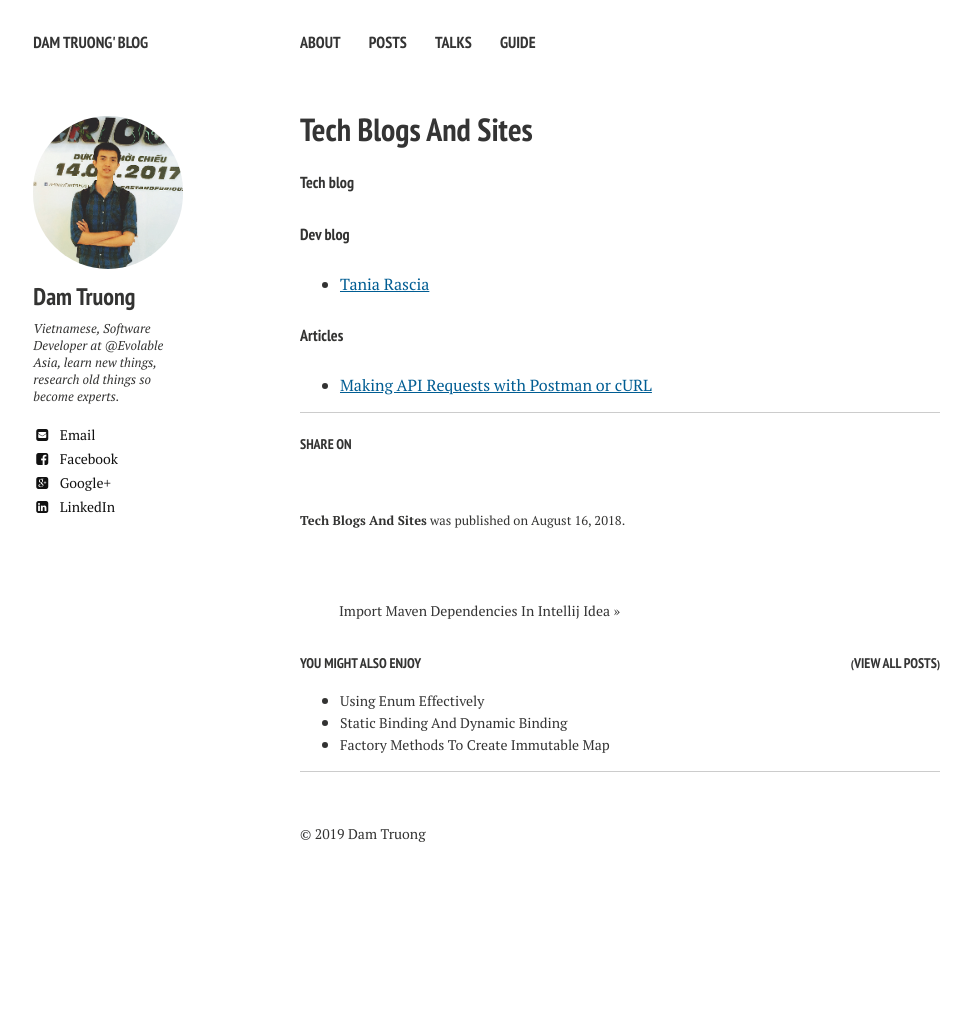
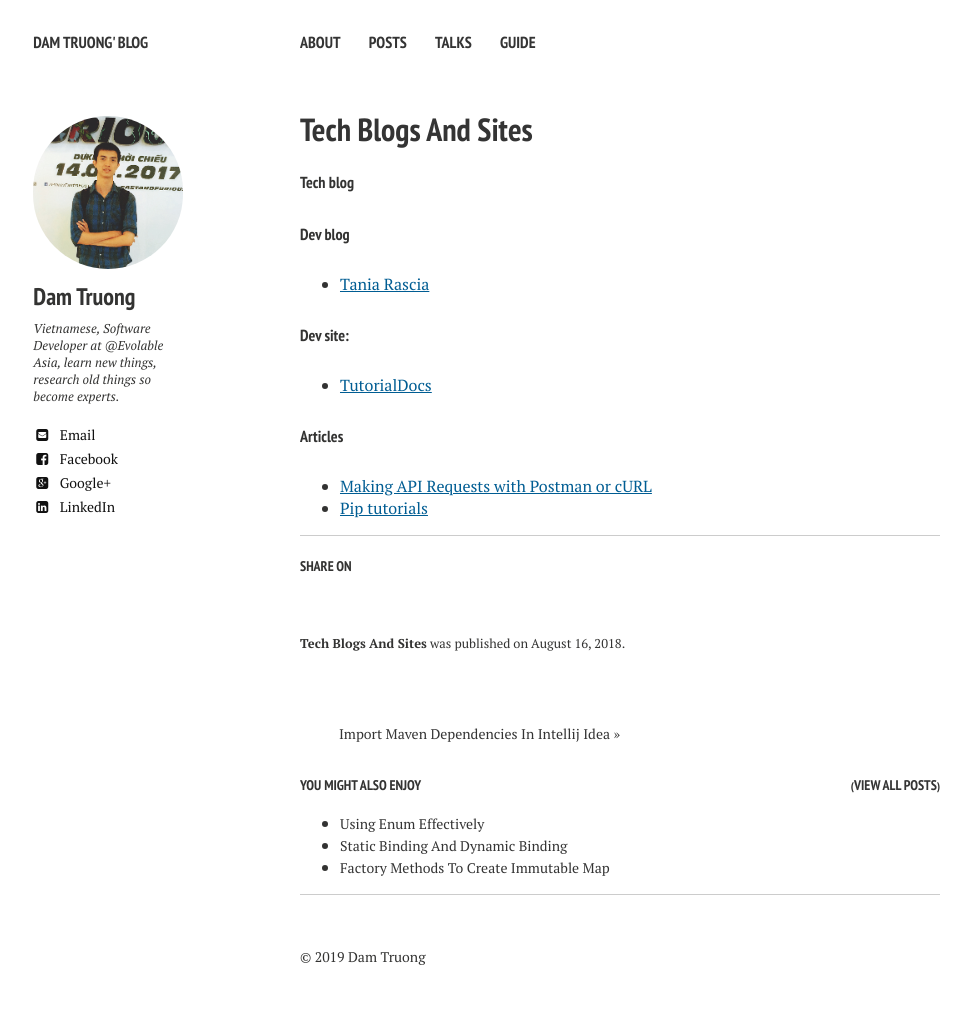
Before and after one commit to truongdam/truongdam.github.io, a Jekyll site: the page built from _posts/2018-08-16-tech-blogs-and-sites.md, in a window 1280 px wide. Shown: the whole page, without its empty margins (20-991 px from the left). Built offline with Jekyll 4.4.1, drawn with Linux system fonts in a browser that asks for light colours; nearby versions of some CDN libraries; our own code applies the rules of GitHub Pages for plain Markdown files; before the commit the page ends 900 px from its top, so only the background shows below that.

Commit message:
add site tutorialdocs

```diff
--- a/_posts/2018-08-16-tech-blogs-and-sites.md
+++ b/_posts/2018-08-16-tech-blogs-and-sites.md
@@ -4,7 +4,11 @@
 ##### Dev blog
 - [Tania Rascia](https://www.taniarascia.com)
 
+##### Dev site:
+- [TutorialDocs](https://www.tutorialdocs.com)
+
 
 
 ##### Articles
 - [Making API Requests with Postman or cURL](https://www.taniarascia.com/making-api-requests-postman-curl/)
+- [Pip tutorials](https://www.tutorialdocs.com/tutorial/pip/quickstart.html)
```
